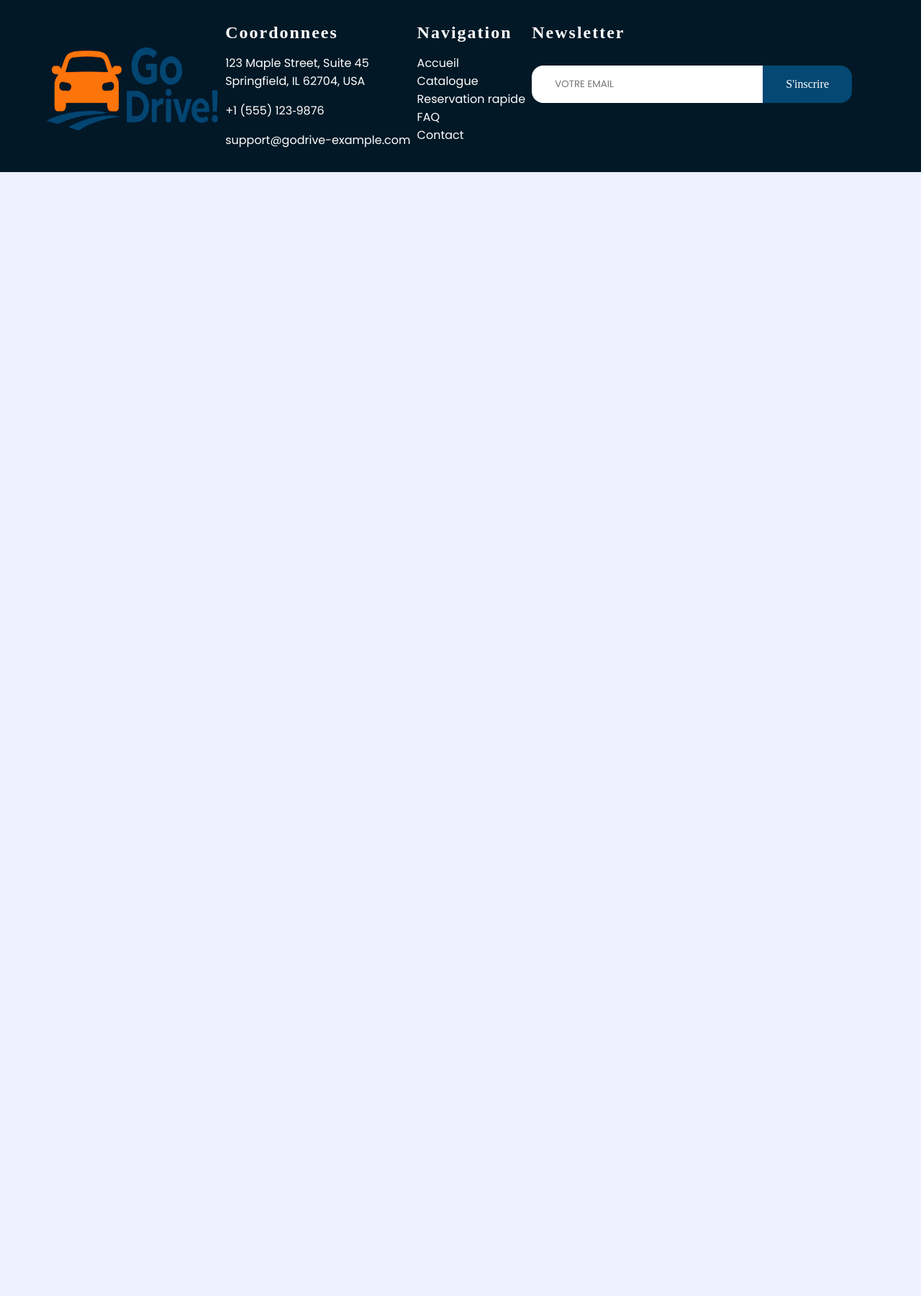
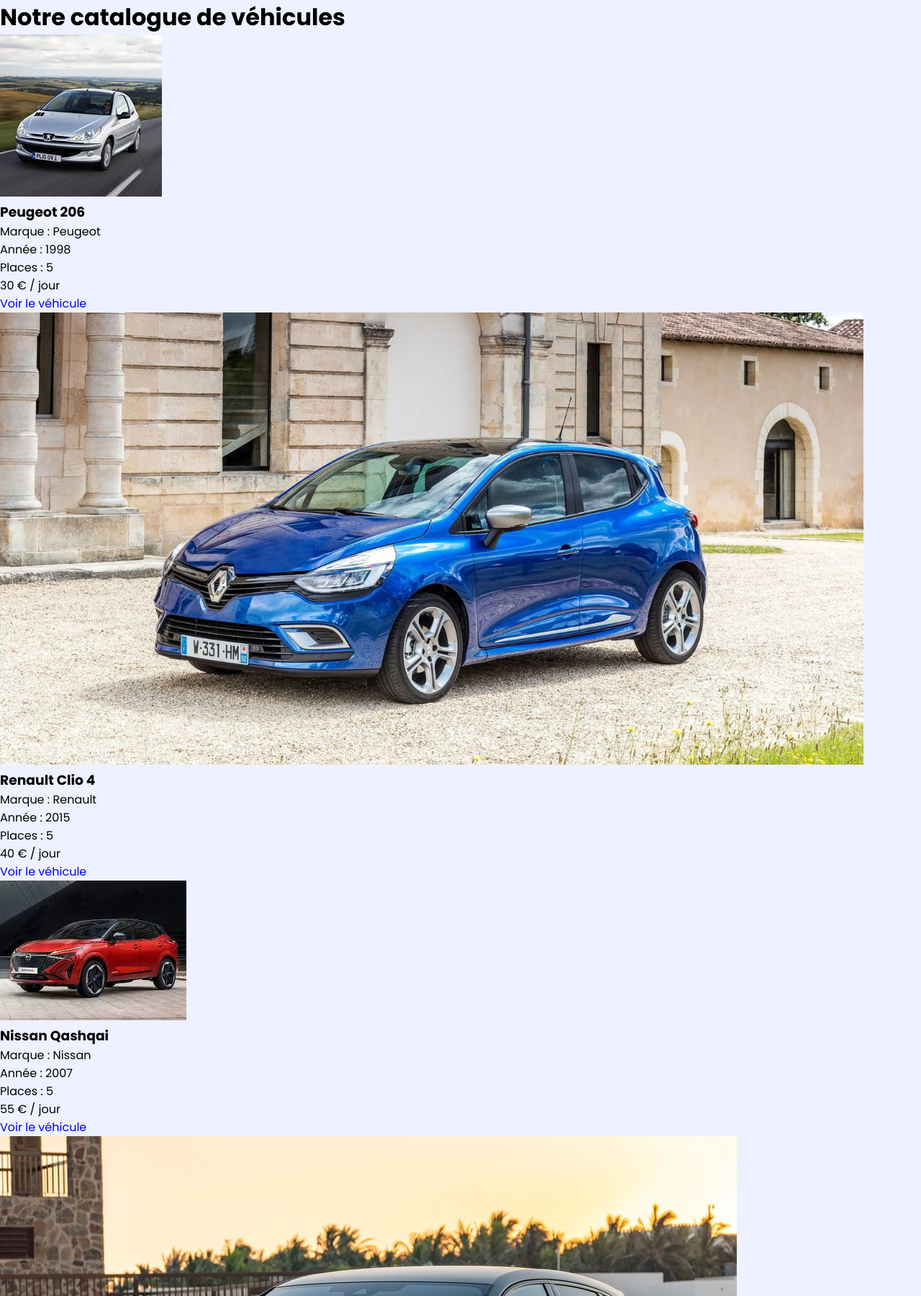
Before and after one commit to Sefora-HS/GoDrive, a PHP site: page /pages/catalogue.php in a window 1280 px wide. Shown: the part 120-1920 px from the top of the page at 72% size. Before the commit the page ends 359 px from the top, so only its background shows below. Run offline with PHP 8.4, Linux system fonts and the light colour scheme; data comes from the database, SQL or seed files in the repository; some web fonts are replaced.

Commit message:
catalogue.php

```diff
--- a/pages/catalogue.php
+++ b/pages/catalogue.php
@@ -19,7 +19,54 @@ require_once '../pages/config.php';
 include('../templates/header.php');
 ?>
 
-<main>
+<main class="catalogue-container">
+     <h1 class="titre-page">Notre catalogue de véhicules</h1>
+
+    <?php
+    $requete = $bdd->prepare("SELECT * FROM vehicules ORDER BY prix_jour ASC");
+    $requete->execute();
+    $vehicules = $requete->fetchAll(PDO::FETCH_ASSOC);
+
+    if (!$vehicules) {
+        echo "<p class='message-vide'>Aucun véhicule disponible pour le moment.</p>";
+    }
+    ?>
+
+    <section class="grille-catalogue">
+
+        <?php foreach ($vehicules as $v): ?>
+
+            <?php
+            // image : si vide → image par défaut
+            $image = (!empty($v['image'])) ? $v['image'] : "default.png";
+            ?>
+
+            <div class="carte-vehicule">
+
+                <img src="../assets/images/<?php echo $image; ?>"
+                     alt="<?php echo htmlspecialchars($v['nom_vehicule']); ?>"
+                     class="img-vehicule">
+
+                <h3 class="titre-vehicule"><?php echo htmlspecialchars($v['nom_vehicule']); ?></h3>
+
+                <p class="infos-vehicule">
+                    Marque : <?php echo htmlspecialchars($v['marque']); ?><br>
+                    Année : <?php echo $v['annee_vehicule']; ?><br>
+                    Places : <?php echo $v['nb_places']; ?>
+                </p>
+
+                <p class="prix-vehicule"><?php echo $v['prix_jour']; ?> € / jour</p>
+
+                <a href="produit.php?id=<?php echo $v['id']; ?>" class="btn-vehicule">
+                    Voir le véhicule
+                </a>
+
+            </div>
+
+        <?php endforeach; ?>
+
+    </section>
+
 
 </main>
 
```
